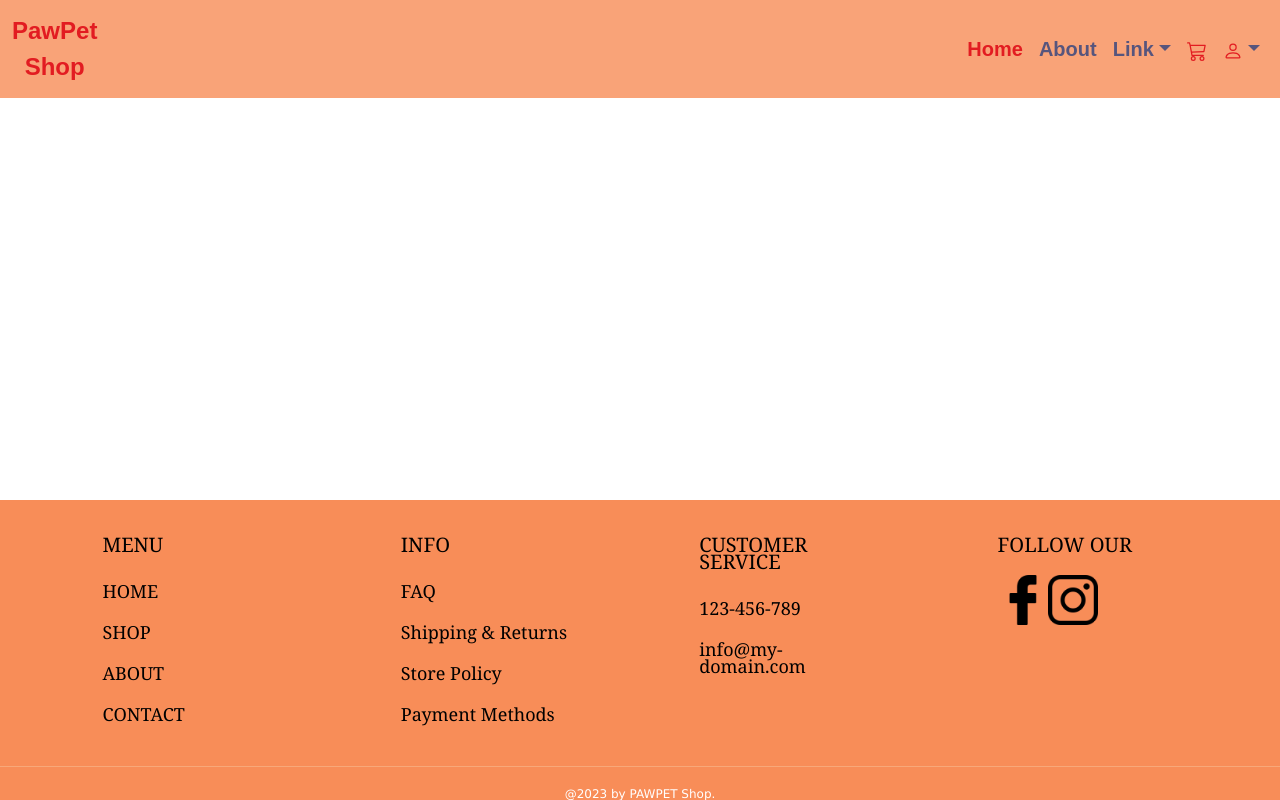
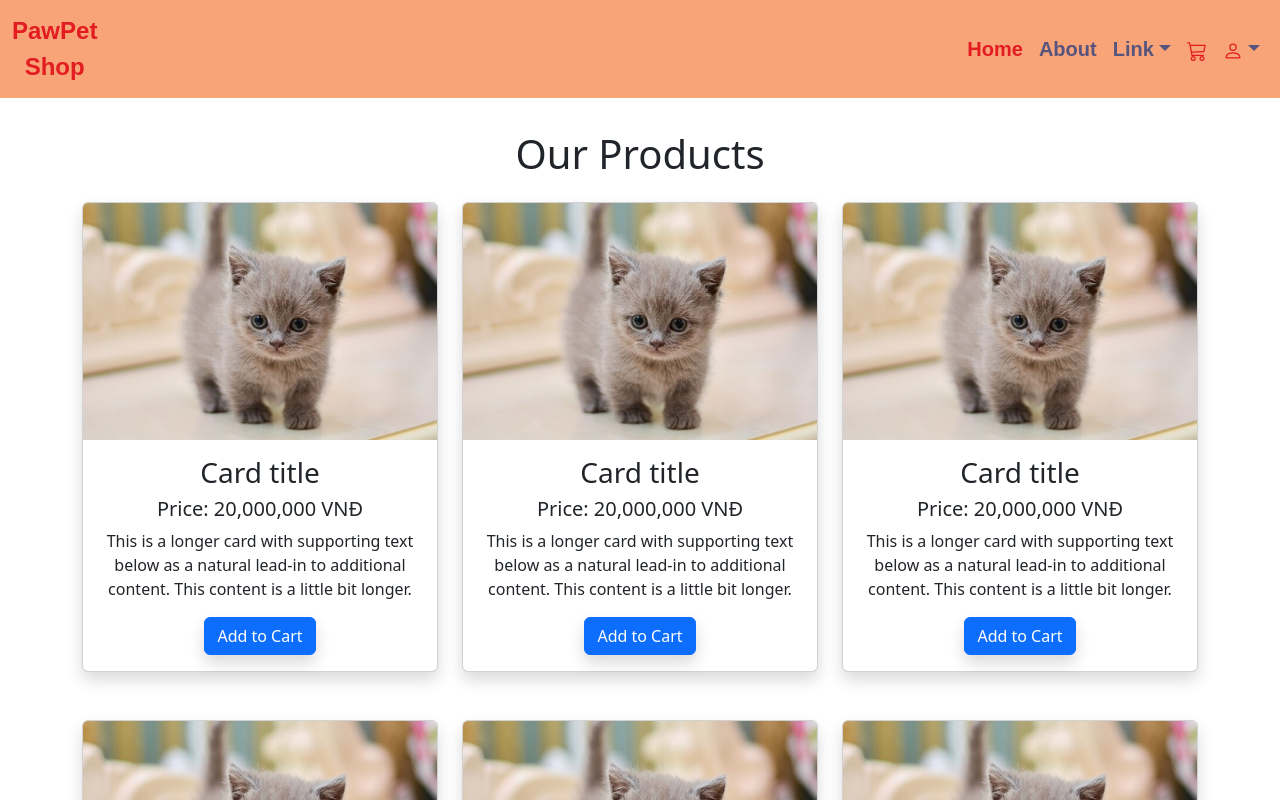
Before and after one commit to xrnhy2911/paw-pet-shop, a React (Create React App) app: page /products in a window 1280 px wide. Shown: the top 800 px of the page. Built offline with nearby package versions, Linux system fonts and the light colour scheme.

Commit message:
ProductCard #1

```diff
--- a/src/App.js
+++ b/src/App.js
@@ -2,6 +2,7 @@ import './App.css';
 import Footer from './components/footer/footer';
 import Home from './components/home/Home'
 import Header from './components/header/Header';
+import ProductCard from './components/product/ProductCard';
 import { BrowserRouter as Router, Routes, Route } from "react-router-dom";
 function App() {
   return (
@@ -11,8 +12,8 @@ function App() {
         <div className='container1'></div>
         <Routes>
           <Route path="/home" element={<Home />} />
-          {/* <Route path="/profile" element={<Profile />} />
-          <Route path="/tvshows" element={<Tvshows />} />
+          <Route path="/products" element={<ProductCard />} />
+          {/* <Route path="/tvshows" element={<Tvshows />} />
           <Route path="/movies" element={<Movies />} />
           <Route path="/moviesdetail" element={<MoviesDetail />} /> */}
         </Routes>
--- a/src/components/header/Header.jsx
+++ b/src/components/header/Header.jsx
@@ -43,7 +43,7 @@ export default function Header() {
               >
                 <NavDropdown.Item
                   className="custom-dropdown-item"
-                  href="#action3"
+                  href="/products"
                 >
                   Action
                 </NavDropdown.Item>
--- /dev/null
+++ b/src/components/product/ProductCard.jsx
@@ -0,0 +1,40 @@
+import React from "react";
+import Card from "react-bootstrap/Card";
+import Col from "react-bootstrap/Col";
+import Row from "react-bootstrap/Row";
+import Button from "react-bootstrap/Button";
+import munchkin from "../../img/munchkin_cat.jpg";
+import Container from "react-bootstrap/esm/Container";
+
+export default function ProductCard() {
+  return (
+    <>
+      <Container className="py-2">
+        <h1 className="m-4">Our Products</h1>
+        <Row xs={1} md={3} className="g-4">
+          {Array.from({ length: 12 }).map((_, idx) => (
+            <Col key={idx} className="mb-4">
+              <Card className="h-100 shadow">
+                <Card.Img variant="top" src={munchkin} />
+                <Card.Body>
+                  <Card.Title>
+                    <span className="h3">Card title</span>
+                  </Card.Title>
+                  <Card.Title>Price: 20,000,000 VNĐ</Card.Title>
+                  <Card.Text>
+                    This is a longer card with supporting text below as a
+                    natural lead-in to additional content. This content is a
+                    little bit longer.
+                  </Card.Text>
+                  <Button variant="primary" className="shadow">
+                    Add to Cart
+                  </Button>
+                </Card.Body>
+              </Card>
+            </Col>
+          ))}
+        </Row>
+      </Container>
+    </>
+  );
+}
```
Also changed, not shown: src/img/munchkin_cat.jpg (added).
